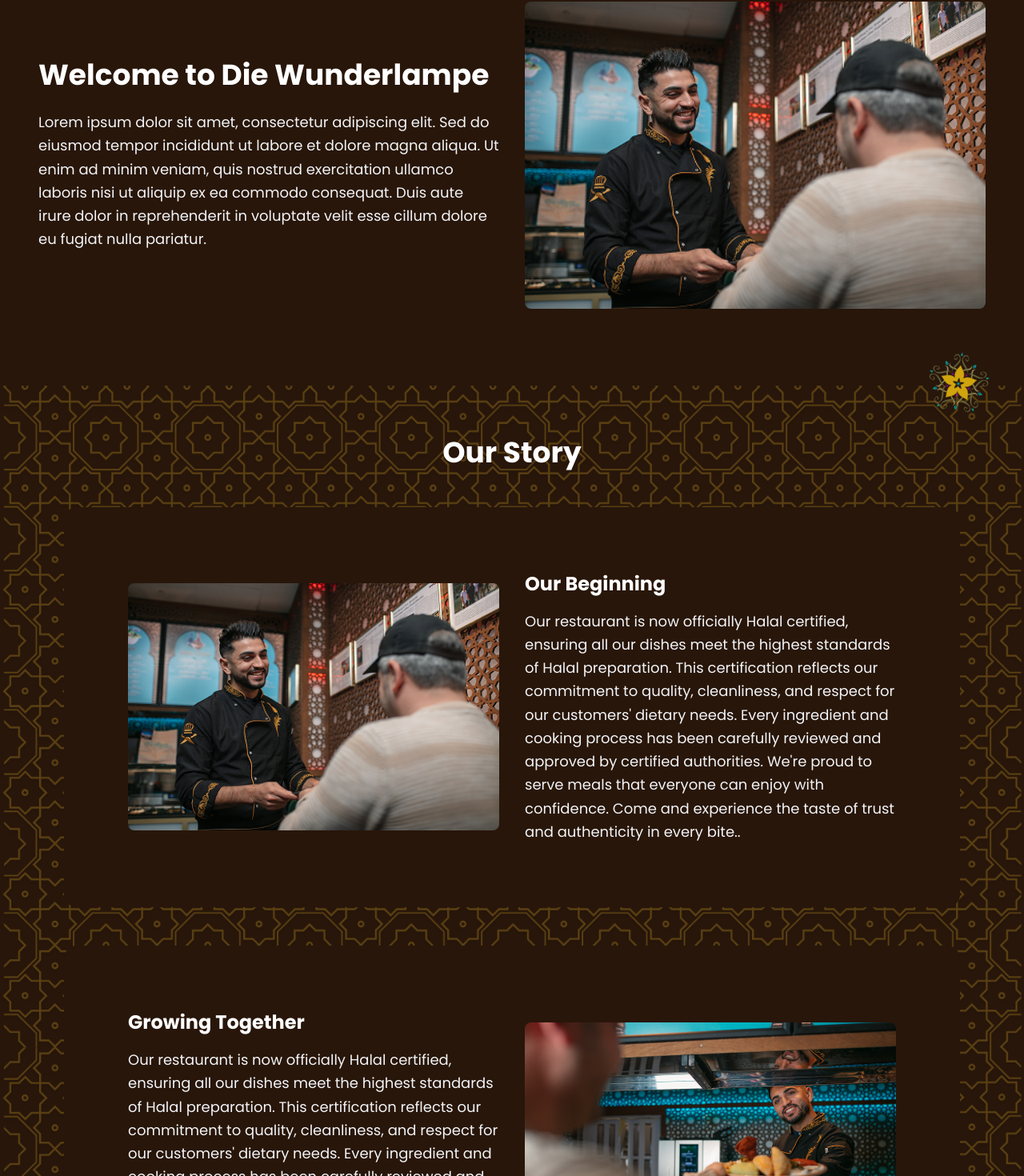
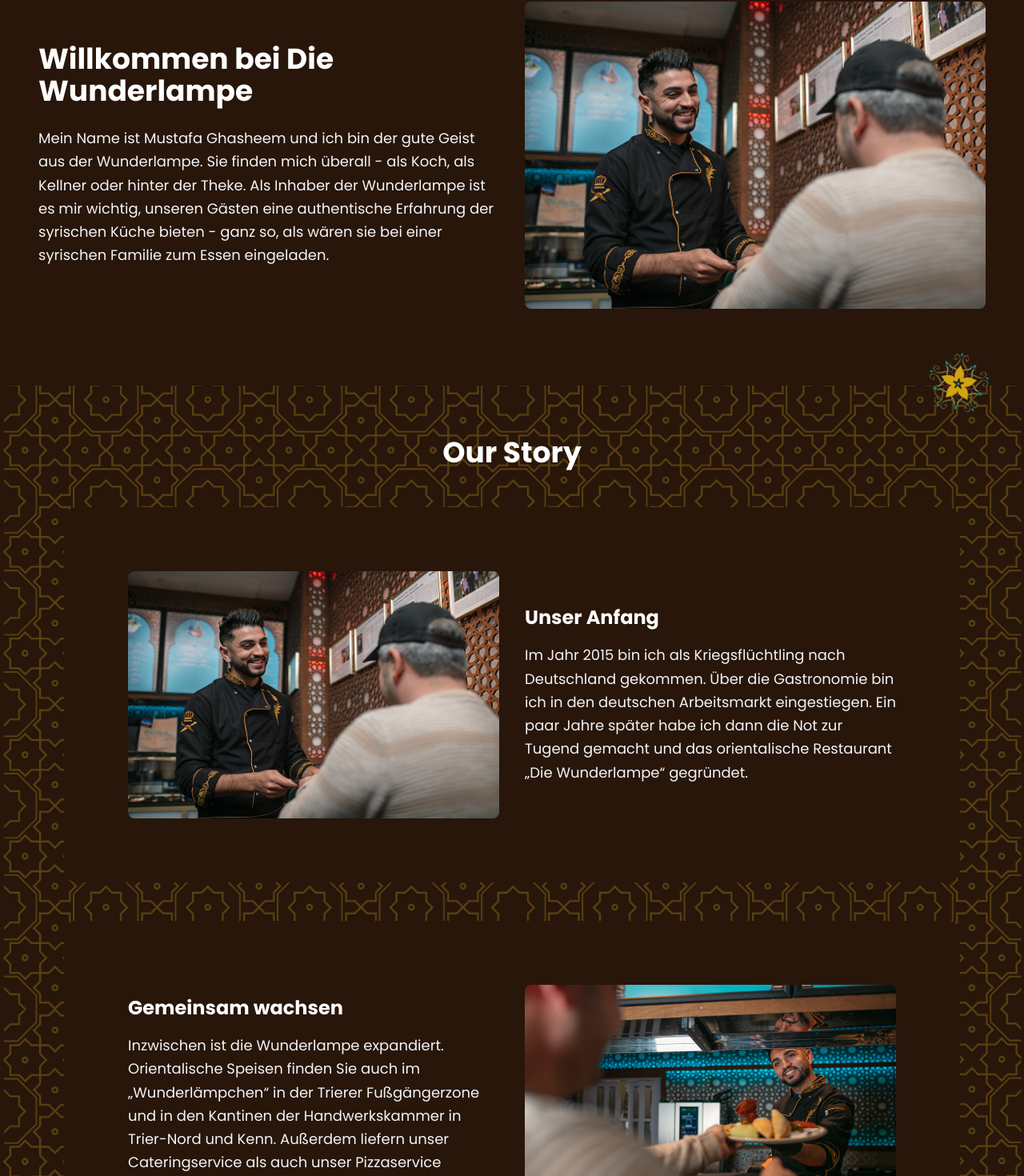
Before and after one commit to kimen403/new_wunderlampe, a Next.js app: page /about in a window 1280 px wide. Shown: the part 238-1708 px from the top of the page at 80% size. Built offline with nearby package versions, Linux system fonts and the light colour scheme; a web font is replaced by a local one.

Commit message:
update adam

```diff
--- a/src/app/page.js
+++ b/src/app/page.js
@@ -20,7 +20,7 @@
       <Hero />
       <Business />
       <Profile />
-      <section className="relative h-auto min-h-[850px] md:min-h-[1250px] lg:h-[1750px]">
+      <section className="relative h-auto min-h-[850px] md:min-h-[1250px] lg:h-full">
         <Image
           src="/bg.png"
           alt=""
@@ -35,8 +35,8 @@
           <Maps />
           <Gallery />
         </div>
-        <Footer />
       </section>
+      <Footer />
     </main>
   );
 }
--- a/src/components/Gallery.js
+++ b/src/components/Gallery.js
@@ -42,8 +42,8 @@
               <Image
                 src="/img2.png"
                 alt="Gallery Image 2"
-                width={402}
-                height={268}
+                width={305}
+                height={204}
                 className="object-cover"
                 priority
               />
--- a/src/components/HeroAbout.js
+++ b/src/components/HeroAbout.js
@@ -1,22 +1,19 @@
 "use client";
 
 import Image from "next/image";
+import { useLanguage } from "@/context/LanguageContext";
 
 export function HeroAbout() {
+  const { t } = useLanguage();
   return (
     <section className="container bg-brown mx-auto px-4 py-16 pt-24 md:pt-32">
       <div className="grid grid-cols-1 lg:grid-cols-2 p-8 gap-8 items-center">
         <div>
           <h2 className="text-3xl md:text-4xl font-bold text-white mb-6">
-            Welcome to Die Wunderlampe
+            {t("about.title1")}
           </h2>
           <p className="text-gray-100 text-lg leading-relaxed">
-            Lorem ipsum dolor sit amet, consectetur adipiscing elit. Sed do
-            eiusmod tempor incididunt ut labore et dolore magna aliqua. Ut enim
-            ad minim veniam, quis nostrud exercitation ullamco laboris nisi ut
-            aliquip ex ea commodo consequat. Duis aute irure dolor in
-            reprehenderit in voluptate velit esse cillum dolore eu fugiat nulla
-            pariatur.
+            {t("about.section1")}
           </p>
         </div>
         <div className="flex justify-center lg:justify-end">
--- a/src/components/OurStory.js
+++ b/src/components/OurStory.js
@@ -1,29 +1,29 @@
 "use client";
 
 import Image from "next/image";
+import { useLanguage } from "@/context/LanguageContext";
 
 const storyItems = [
   {
     image: "/our_story/VSP_2024_0405_by_viktor_strasse 2.png",
-    title: "Our Beginning",
-    description:
-      "Our restaurant is now officially Halal certified, ensuring all our dishes meet the highest standards of Halal preparation. This certification reflects our commitment to quality, cleanliness, and respect for our customers' dietary needs. Every ingredient and cooking process has been carefully reviewed and approved by certified authorities. We're proud to serve meals that everyone can enjoy with confidence. Come and experience the taste of trust and authenticity in every bite..",
+    titleKey: "about.title2",
+    descriptionKey: "about.section2"
   },
   {
     image: "/our_story/VSP_2024_0514_by_viktor_strasse 1.png",
-    title: "Growing Together",
-    description:
-      "Our restaurant is now officially Halal certified, ensuring all our dishes meet the highest standards of Halal preparation. This certification reflects our commitment to quality, cleanliness, and respect for our customers' dietary needs. Every ingredient and cooking process has been carefully reviewed and approved by certified authorities. We're proud to serve meals that everyone can enjoy with confidence. Come and experience the taste of trust and authenticity in every bite..",
+    titleKey: "about.title3",
+    descriptionKey: "about.section3"
   },
   {
     image: "/our_story/VSP_2024_0643_by_viktor_strasse (1) 1.png",
-    title: "Today's Success",
-    description:
-      "Our restaurant is now officially Halal certified, ensuring all our dishes meet the highest standards of Halal preparation. This certification reflects our commitment to quality, cleanliness, and respect for our customers' dietary needs. Every ingredient and cooking process has been carefully reviewed and approved by certified authorities. We're proud to serve meals that everyone can enjoy with confidence. Come and experience the taste of trust and authenticity in every bite..",
-  },
+    titleKey: "about.title4",
+    descriptionKey: "about.section4"
+  }
 ];
 
 export function OurStory() {
+  const { t } = useLanguage();
+
   return (
     <section className="container mx-auto px-4 md:px-20 py-16">
       <h2 className="text-3xl md:text-4xl font-bold text-center text-white mb-12">
@@ -40,7 +40,7 @@
                 <div className="flex justify-center">
                   <Image
                     src={item.image}
-                    alt={item.title}
+                    alt={t(item.titleKey)}
                     width={500}
                     height={400}
                     className="rounded-lg object-cover"
@@ -49,10 +49,10 @@
                 </div>
                 <div className="text-center lg:text-left">
                   <h3 className="text-2xl font-bold text-white mb-4">
-                    {item.title}
+                    {t(item.titleKey)}
                   </h3>
                   <p className="text-gray-100 text-lg leading-relaxed">
-                    {item.description}
+                    {t(item.descriptionKey)}
                   </p>
                 </div>
               </>
@@ -60,16 +60,16 @@
               <>
                 <div className="text-center lg:text-left order-2 lg:order-1">
                   <h3 className="text-2xl font-bold text-white mb-4">
-                    {item.title}
+                    {t(item.titleKey)}
                   </h3>
                   <p className="text-gray-100 text-lg leading-relaxed">
-                    {item.description}
+                    {t(item.descriptionKey)}
                   </p>
                 </div>
                 <div className="flex justify-center order-1 lg:order-2">
                   <Image
                     src={item.image}
-                    alt={item.title}
+                    alt={t(item.titleKey)}
                     width={500}
                     height={400}
                     className="rounded-lg object-cover"
--- a/src/translations/index.js
+++ b/src/translations/index.js
@@ -11,6 +11,19 @@
     buttons: {
       languageToggle: "Switch to Deutsch",
       reservation: "RESERVATION",
+    },
+    about: {
+      title1: "Welcome to Die Wunderlampe",
+      section1 : "My name is Mustafa Ghasheem, and I'm the good genie from the Magic Lamp. You can find me everywhere—as a chef, as a waiter, or behind the counter. As the owner of the Magic Lamp, it's important to me to offer our guests an authentic experience of Syrian cuisine—just as if they were being invited to dinner with a Syrian family.",
+
+      title2: "Our Beginning",
+      section2 : "I came to Germany as a war refugee in 2015. I entered the German job market through the restaurant industry. A few years later, I turned necessity into a virtue and founded the oriental restaurant „Die Wunderlampe“.",
+
+      title3: "Growing Together",
+      section3 : "The Wunderlampe has since expanded. Oriental dishes can also be found at the „Wunderlämpchen“ in Trier's pedestrian zone and in the canteens of the Chamber of Crafts in Trier-Nord and Kenn. Our catering service and our pizza delivery service, „Pizzawunder“ also deliver a variety of dishes to your home.",
+
+      title4: "Today's Success",
+      section4 : "For me, the magic lamp represents a piece of home in Trier. Conversely, I hope to take you on a culinary short trip to my homeland, Syria, during your visit.",
     },
     business: {
       locations: {
@@ -112,6 +125,19 @@
       gallery: "GALERIE",
       contact: "KONTAKT",
     },
+    about: {
+      title1: "Willkommen bei Die Wunderlampe",
+      section1 : "Mein Name ist Mustafa Ghasheem und ich bin der gute Geist aus der Wunderlampe. Sie finden mich überall - als Koch, als Kellner oder hinter der Theke. Als Inhaber der Wunderlampe ist es mir wichtig, unseren Gästen eine authentische Erfahrung der syrischen Küche bieten - ganz so, als wären sie bei einer syrischen Familie zum Essen eingeladen.",
+
+      title2: "Unser Anfang",
+      section2 : "Im Jahr 2015 bin ich als Kriegsflüchtling nach Deutschland gekommen. Über die Gastronomie bin ich in den deutschen Arbeitsmarkt eingestiegen. Ein paar Jahre später habe ich dann die Not zur Tugend gemacht und das orientalische Restaurant „Die Wunderlampe“ gegründet.",
+
+      title3: "Gemeinsam wachsen",
+      section3 : "Inzwischen ist die Wunderlampe expandiert. Orientalische Speisen finden Sie auch im „Wunderlämpchen“ in der Trierer Fußgängerzone und in den Kantinen der Handwerkskammer in Trier-Nord und Kenn. Außerdem liefern unser Cateringservice als auch unser Pizzaservice „Pizzawunder“ eine Vielzahl von Speisen zu Ihnen nach Hause.",
+
+      title4: "Der heutige Erfolg",
+      section4 : "Für mich bedeutet die Wunderlampe ein Stück Heimat in Trier. Umgekehrt wünsche ich mir, Sie bei Ihrem Besuch auf einen kulinarischen Kurztrip in meine Heimat Syrien mitzunehmen.",
+    },
     buttons: {
       languageToggle: "Switch to English",
       reservation: "RESERVIERUNG",
```
